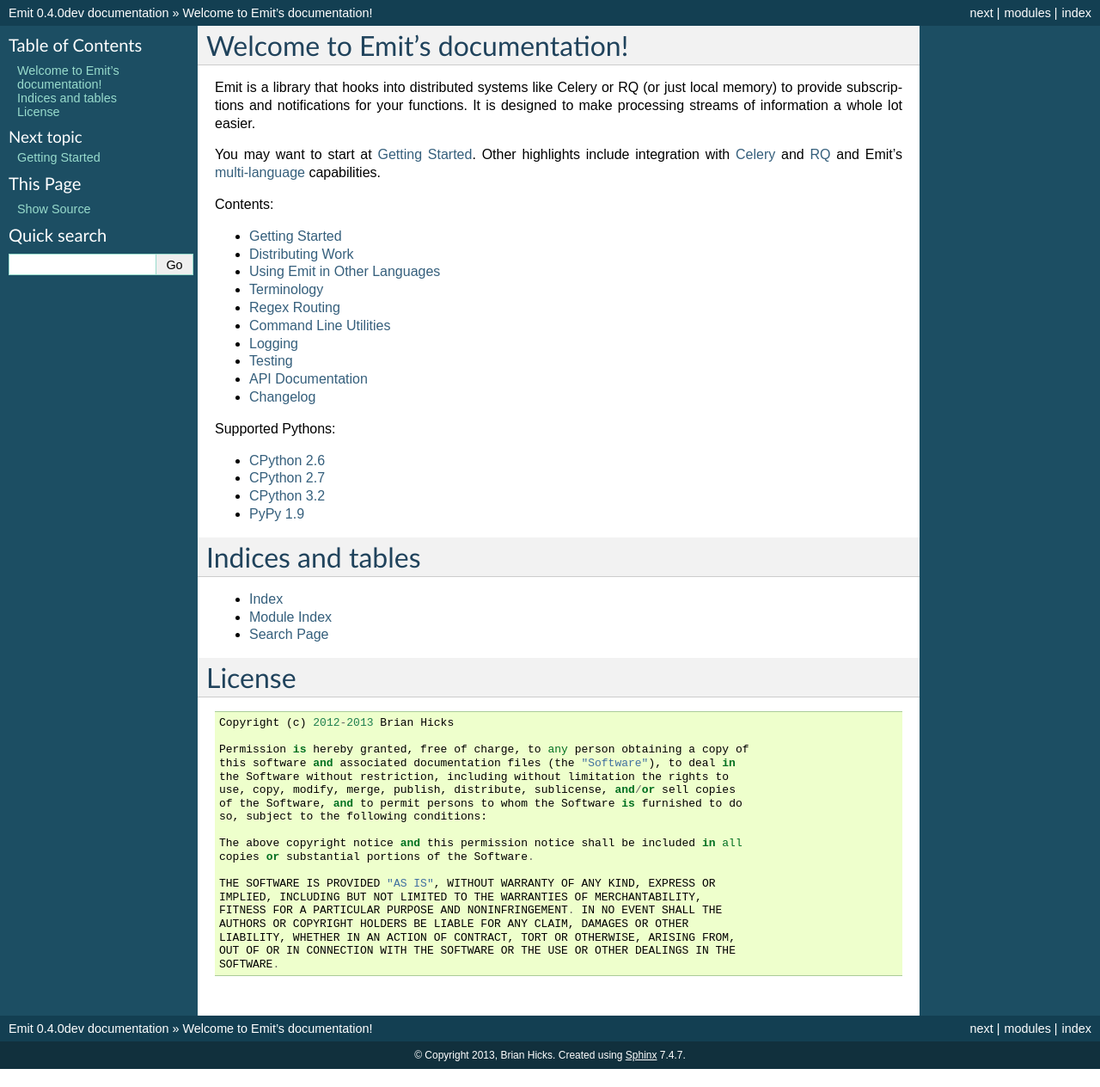
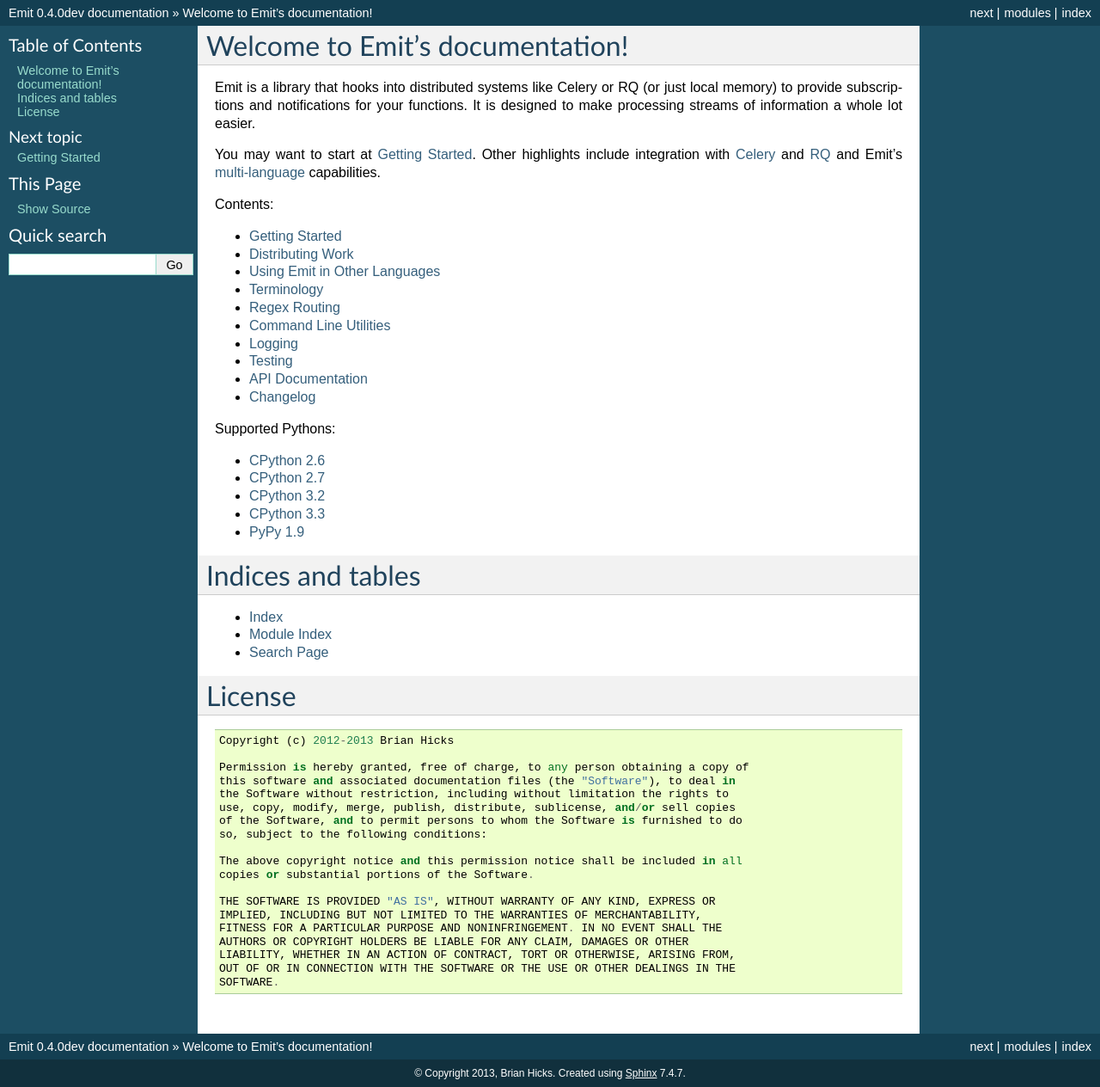
Before and after one commit to BrianHicks/emit, a Sphinx documentation site: the page built from docs/index.rst, in a window 1280 px wide. Shown: the whole page at 86% size. Built offline with Sphinx 7.4.7, drawn with Linux system fonts in a browser that asks for light colours; before the commit the page ends 1243 px from its top, so only the background shows below that.

Commit message:
add python 3.3 to docs

```diff
--- a/docs/index.rst
+++ b/docs/index.rst
@@ -32,11 +32,13 @@
 * `CPython 2.6`_
 * `CPython 2.7`_
 * `CPython 3.2`_
+* `CPython 3.3`_
 * `PyPy 1.9`_
 
 .. _CPython 2.6: http://docs.python.org/2.6/
 .. _CPython 2.7: http://docs.python.org/2.7/
 .. _Cpython 3.2: http://docs.python.org/3.2/
+.. _Cpython 3.3: http://docs.python.org/3.3/
 .. _PyPy 1.9: http://pypy.org/index.html
 
 Indices and tables
```
